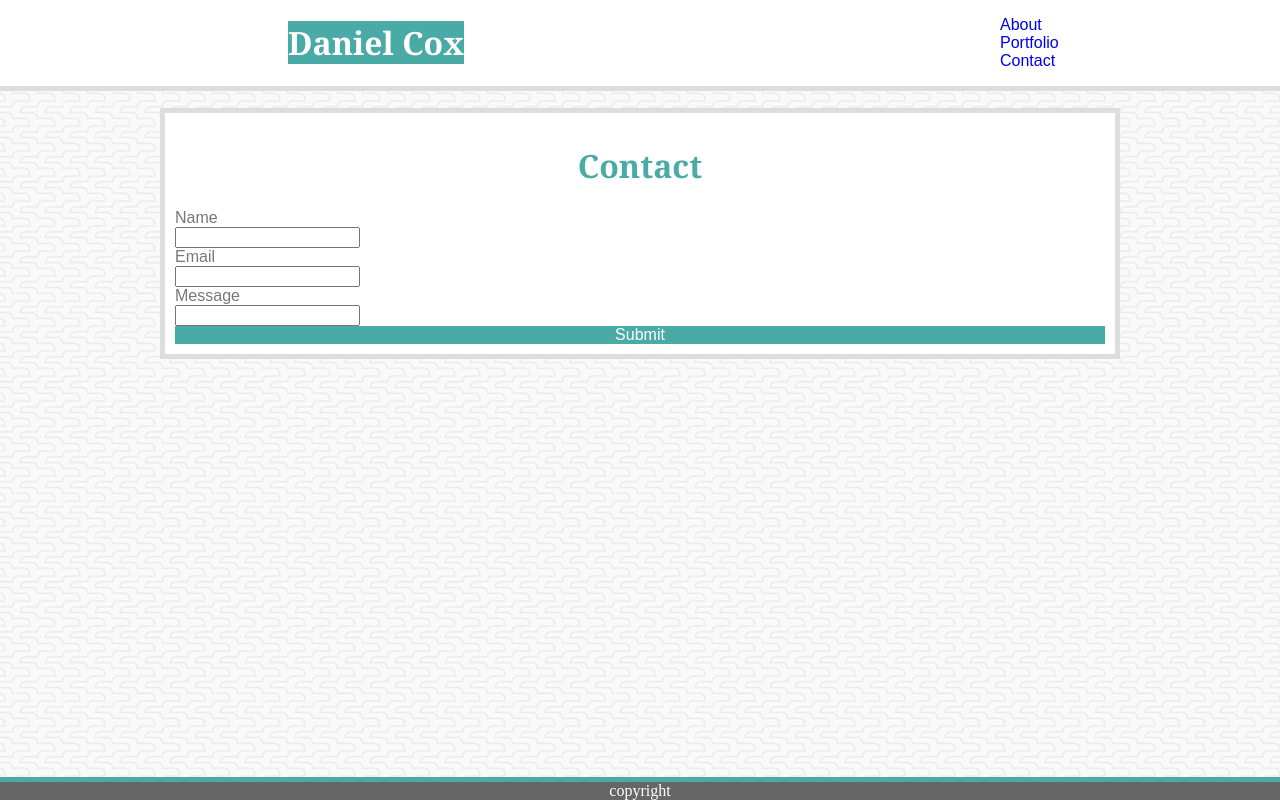
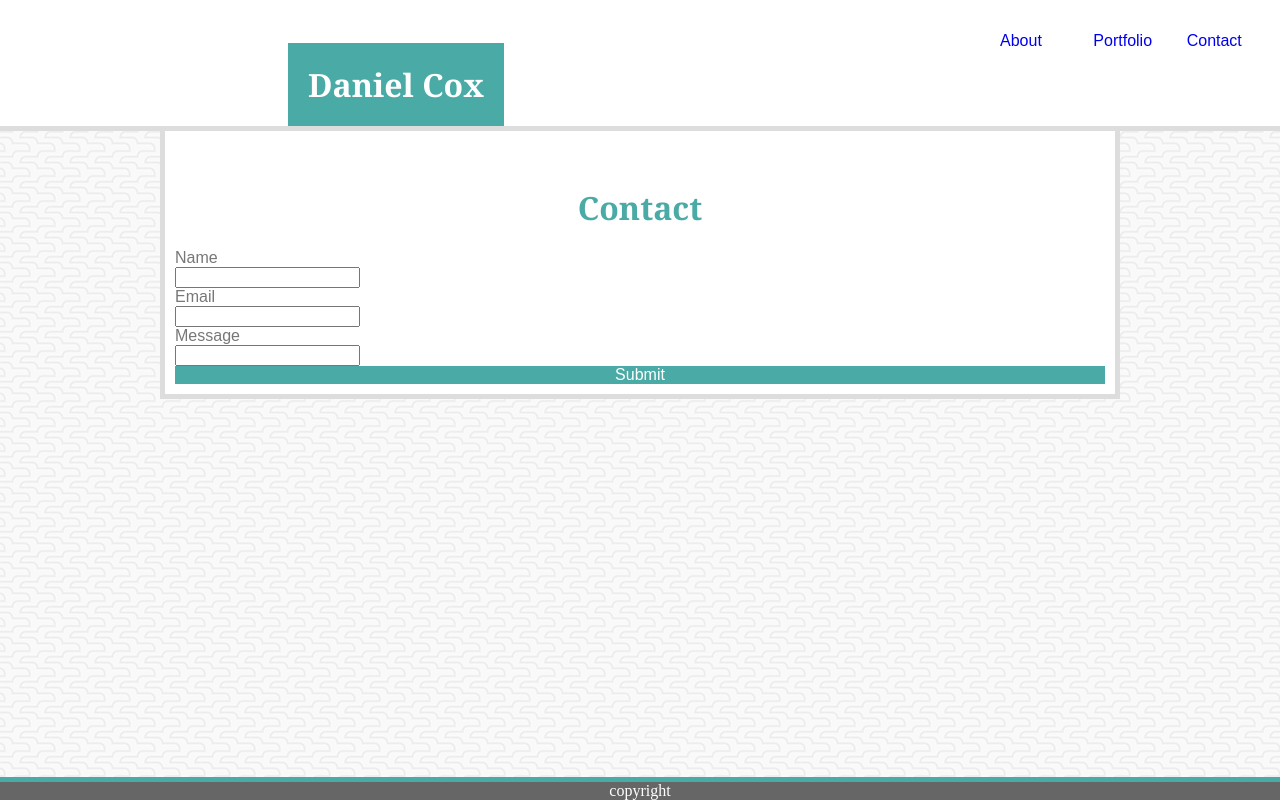
Before and after one commit to Dcox270891/Portfolio, a plain HTML site: page contact.html in a window 1280 px wide. Drawn offline with Linux system fonts and the light colour scheme.

Commit message:
fixed nav bar

```diff
--- a/assets/css/style.css
+++ b/assets/css/style.css
@@ -24,6 +24,9 @@ body{
 h1{
     color: #ffffff;
     background: #4aaaa5;
+    position: relative;
+    top: 22px;
+    padding: 20px;
     font-family: Georgia, 'Times New Roman', Times, serif;
 }
 
@@ -57,10 +60,17 @@ h1{
     min-width: 250px;
     max-width: 25%;
     right: 0;
+    height: auto;
+    top: 16px;
 }
 
-li{
+ul{
+    display: flex;
+    flex-direction: row;
     list-style-type: none;
+    width:100%;
+    justify-content: flex-end;
+    height:auto;
 }
 
 .bottom-bar {
@@ -79,11 +89,12 @@ li{
 
 .top-link{
     justify-content: flex-end;
-    flex-direction: row;
+    display: inline-block;
     flex: 1;
-    width: 75px;
+    width: 100%;
     position: relative;
     text-decoration: none;
+    text-align: justify;
 }
 
 a{
@@ -130,4 +141,5 @@ a:active {
     text-align: center;
     font-family: Arial, Helvetica, sans-serif;
     position: relative;
+    display: 100%;
 }
```
